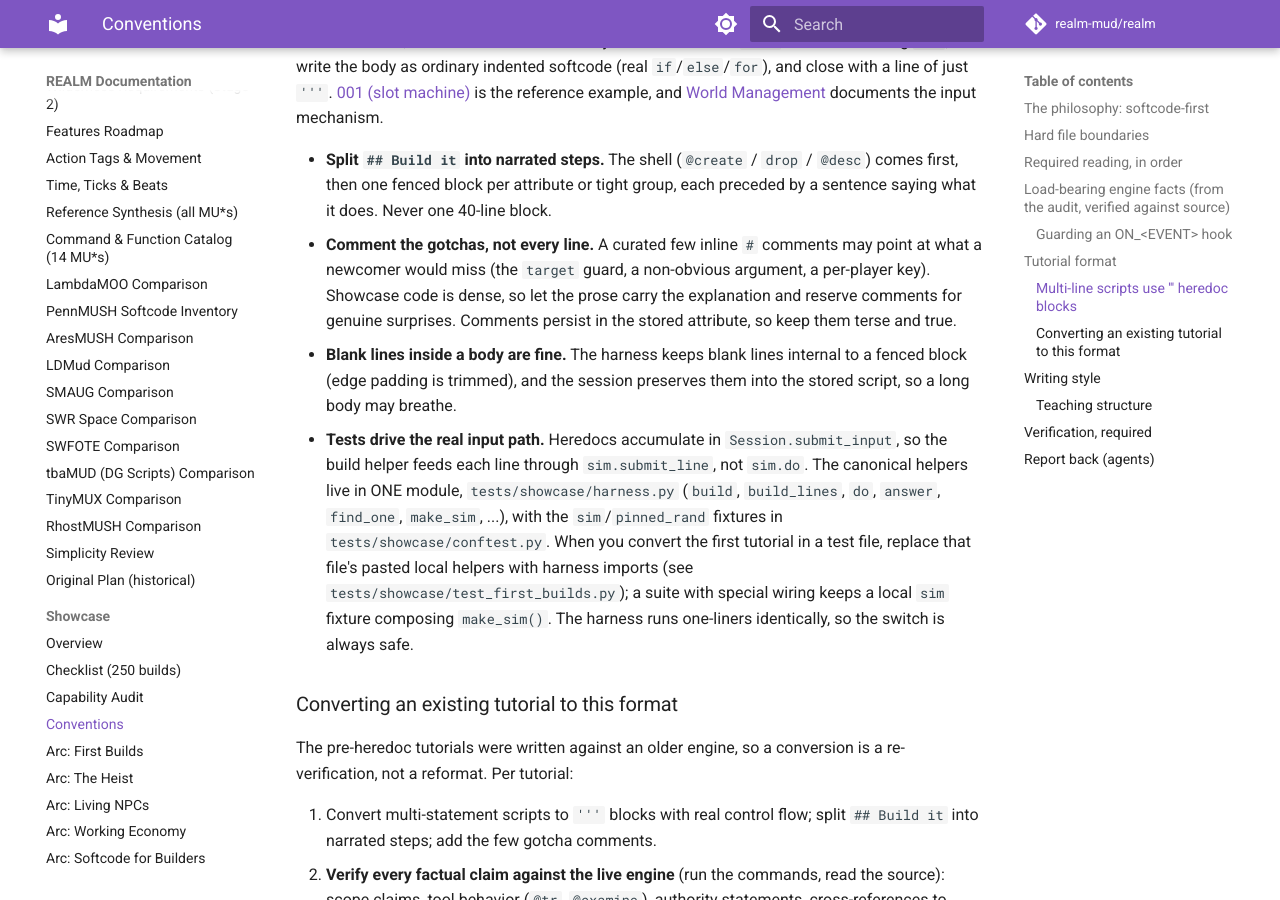
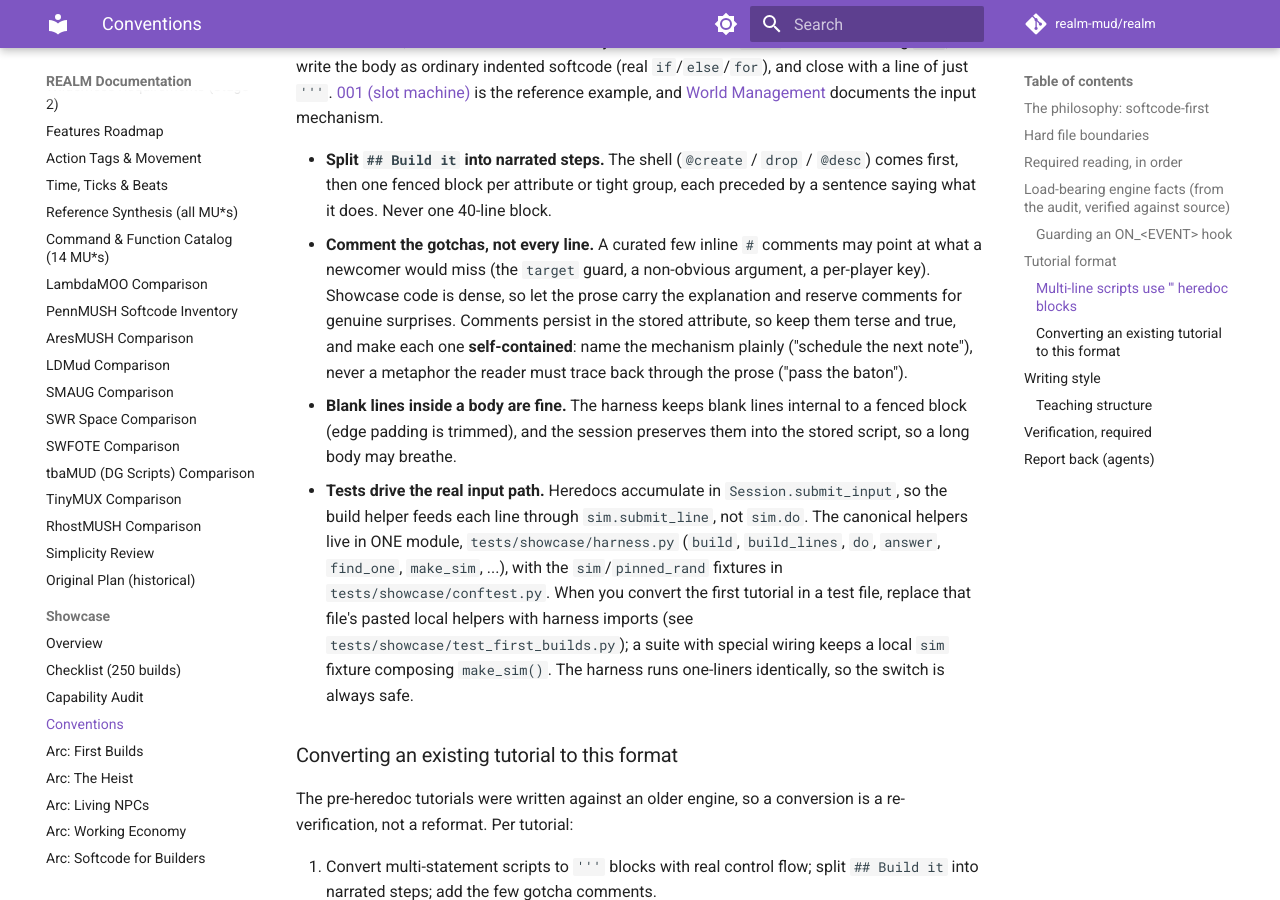
Before and after one commit to count-infinity/realm, an MkDocs documentation site: the page built from docs/showcase/CONVENTIONS.md, in a window 1280 px wide and 900 px high, scrolled down 3148 px. Built offline with MkDocs 1.6.1 and Material for MkDocs 9.7.7, drawn with Linux system fonts in a browser that asks for light colours; comment, search, counter and statistics services are not loaded; some of the changed text lies outside the part shown.

Commit message:
009 Code cleanup

```diff
--- a/docs/showcase/CONVENTIONS.md
+++ b/docs/showcase/CONVENTIONS.md
@@ -144,7 +144,10 @@ documents the input mechanism.
   point at what a newcomer would miss (the `target` guard, a non-obvious
   argument, a per-player key). Showcase code is dense, so let the prose carry the
   explanation and reserve comments for genuine surprises. Comments persist in the
-  stored attribute, so keep them terse and true.
+  stored attribute, so keep them terse and true, and make each one
+  **self-contained**: name the mechanism plainly ("schedule the next note"),
+  never a metaphor the reader must trace back through the prose ("pass the
+  baton").
 - **Blank lines inside a body are fine.** The harness keeps blank lines
   internal to a fenced block (edge padding is trimmed), and the session
   preserves them into the stored script, so a long body may breathe.
@@ -211,7 +214,10 @@ define a domain term on first use if you need it ("its credit balance, which
 slot-machine people call the hopper").
 
 **Link every primitive to the reference.** The first mention of a softcode
-function or concept links to its anchor in the auto-generated reference:
+function or concept links to its anchor in the auto-generated reference.
+Likewise link references to **other tutorials** (the jukebox, the gas bomb)
+wherever they appear, not only in the intro; a reader deep in "How it works"
+should be one click from the build being contrasted:
 
 | What | Anchor |
 |---|---|
```
Also changed, not shown: docs/showcase/001_slot_machine.md (+1 -1 lines), docs/showcase/002_vending_machine.md (+1 -1 lines), docs/showcase/004_atm_terminal.md (+1 -1 lines), docs/showcase/009_music_box.md (+2 -2 lines).
